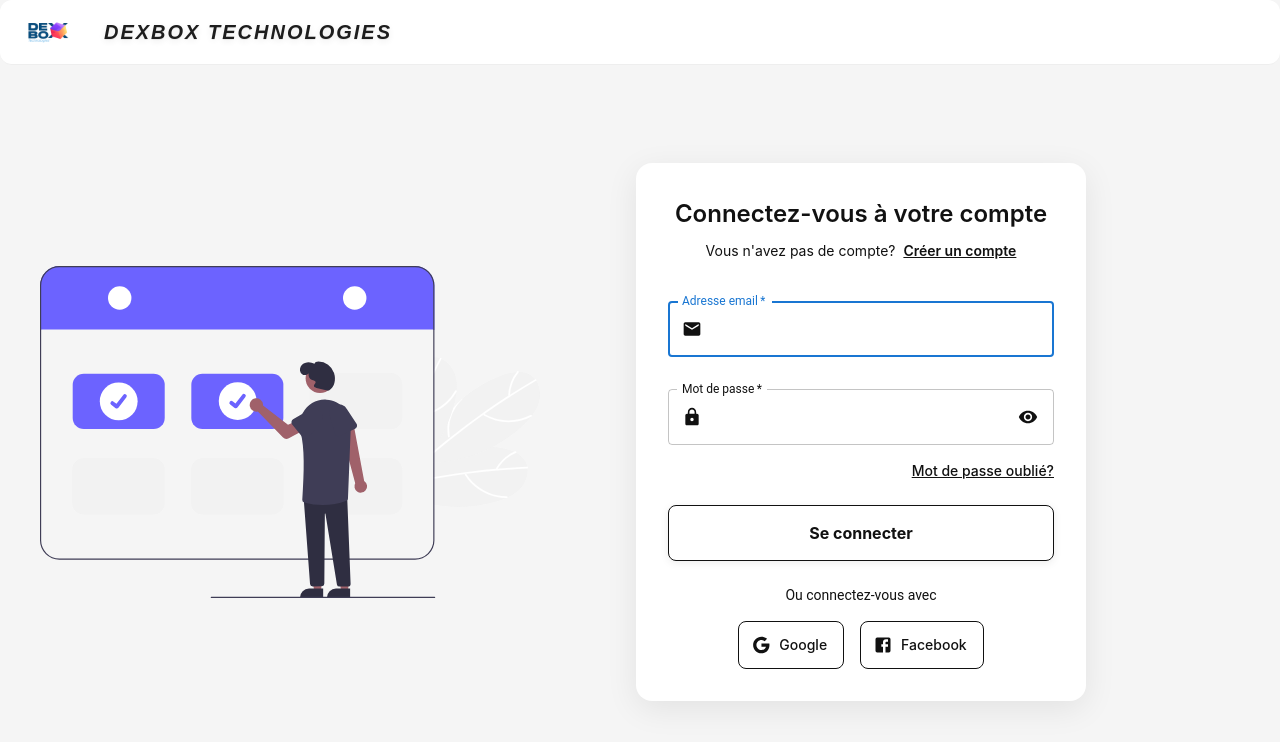
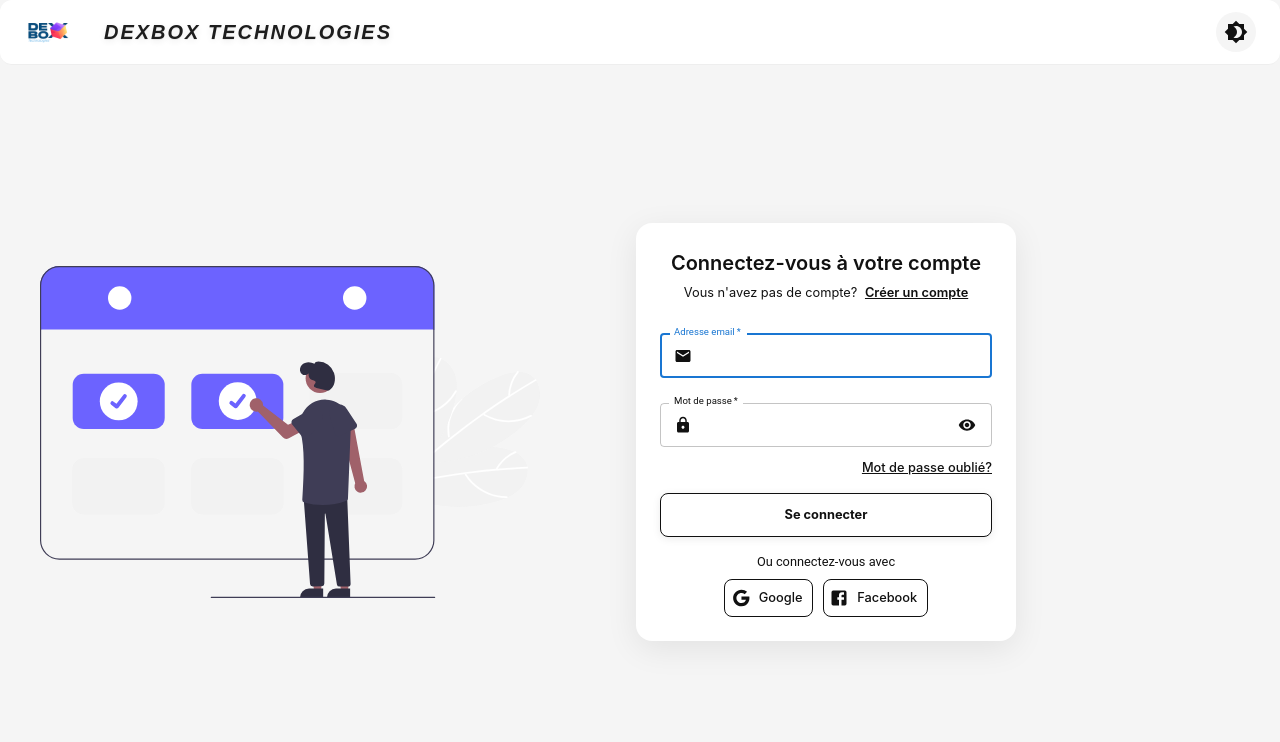
Before and after one commit to Hamic6/Dexbox, a React (Vite) app: page /login in a window 1280 px wide. Shown: the top 742 px of the page. Built offline with nearby package versions, Linux system fonts and the light colour scheme; a web font is replaced by a local one.

Commit message:
login design

```diff
--- a/src/components/Navbar.jsx
+++ b/src/components/Navbar.jsx
@@ -1,9 +1,13 @@
-import { AppBar, Toolbar, Typography, Box, useMediaQuery, useTheme } from '@mui/material';
+import { AppBar, Toolbar, Typography, Box, IconButton, useMediaQuery, useTheme } from '@mui/material';
 import DexboxLogo from '../assets/Dexbox.png';
+import { Brightness4, Brightness7 } from '@mui/icons-material';
+import { useContext } from 'react';
+import { ColorModeContext } from '../ColorModeContext'; // adapte le chemin si besoin
 
 export default function Navbar() {
   const theme = useTheme();
   const isMobile = useMediaQuery(theme.breakpoints.down('sm'));
+  const colorMode = useContext(ColorModeContext);
 
   return (
     <AppBar
@@ -22,18 +26,18 @@ export default function Navbar() {
     >
       <Toolbar
         sx={{
-          minHeight: isMobile ? 44 : 64, // hauteur réduite sur mobile
+          minHeight: isMobile ? 44 : 64,
           display: 'flex',
           alignItems: 'center',
-          justifyContent: isMobile ? 'center' : 'flex-start', // centré sur mobile
-          px: isMobile ? 1 : 6, // padding horizontal réduit sur mobile
+          justifyContent: isMobile ? 'center' : 'flex-start',
+          px: isMobile ? 1 : 6,
         }}
       >
         <Box
           sx={{
             display: 'flex',
             alignItems: 'center',
-            width: isMobile ? 32 : 48, // logo plus petit sur mobile
+            width: isMobile ? 32 : 48,
             height: isMobile ? 32 : 48,
             mr: isMobile ? 0 : 2,
           }}
@@ -56,7 +60,7 @@ export default function Navbar() {
             textTransform: 'uppercase',
             textShadow: '0 2px 8px rgba(0,0,0,0.12), 0 1px 1px rgba(0,0,0,0.08)',
             opacity: 0.95,
-            fontSize: isMobile ? '1rem' : '1.25rem', // texte plus petit sur mobile
+            fontSize: isMobile ? '1rem' : '1.25rem',
             display: { xs: 'inline-block', md: 'inline-block' },
             ml: isMobile ? 1 : 2,
           }}
@@ -64,6 +68,16 @@ export default function Navbar() {
           Dexbox Technologies
         </Typography>
         <Box sx={{ flexGrow: 1 }} />
+        <IconButton
+          sx={{
+            ml: 1,
+            color: theme.palette.mode === 'dark' ? '#fff' : '#111',
+            bgcolor: theme.palette.mode === 'light' ? '#f5f5f5' : 'transparent',
+          }}
+          onClick={colorMode.toggleColorMode}
+        >
+          {theme.palette.mode === 'dark' ? <Brightness7 /> : <Brightness4 />}
+        </IconButton>
       </Toolbar>
     </AppBar>
   );
--- a/src/pages/Login.jsx
+++ b/src/pages/Login.jsx
@@ -118,8 +118,8 @@ export default function Login() {
                 elevation={isMobile ? 0 : 8}
                 sx={{
                   width: '100%',
-                  maxWidth: { xs: '100%', sm: 400, md: 450 },
-                  p: { xs: 3, sm: 4 },
+                  maxWidth: { xs: '100%', sm: 340, md: 380 }, // largeur réduite
+                  p: { xs: 2, sm: 3 }, // padding réduit
                   borderRadius: { xs: 0, md: 4 },
                   display: 'flex',
                   flexDirection: 'column',
@@ -135,9 +135,9 @@ export default function Login() {
                   sx={{
                     fontWeight: 600,
                     fontFamily: 'Inter, Roboto, Arial, sans-serif',
-                    fontSize: { xs: '1.25rem', md: '1.5rem' },
+                    fontSize: { xs: '1.1rem', md: '1.25rem' }, // taille réduite
                     textAlign: 'center',
-                    mb: 1,
+                    mb: 0.7,
                     color: theme.palette.mode === 'dark' ? '#fff' : '#111',
                   }}
                 >
@@ -146,9 +146,9 @@ export default function Login() {
                 <Typography
                   variant="body2"
                   sx={{
-                    mb: 2,
+                    mb: 1.2,
                     fontFamily: 'Inter, Roboto, Arial, sans-serif',
-                    fontSize: { xs: '0.75rem', md: '0.875rem' },
+                    fontSize: { xs: '0.7rem', md: '0.8rem' }, // taille réduite
                     textAlign: 'center',
                     color: theme.palette.mode === 'dark' ? '#fff' : '#111',
                   }}
@@ -162,7 +162,7 @@ export default function Login() {
                       cursor: 'pointer',
                       textDecoration: 'underline',
                       ml: 0.5,
-                      fontSize: { xs: '0.75rem', md: '0.875rem' },
+                      fontSize: { xs: '0.7rem', md: '0.8rem' },
                       '&:hover': { opacity: 0.7 },
                     }}
                     onClick={() => alert('Redirection vers la page d\'inscription')}
@@ -175,7 +175,7 @@ export default function Login() {
                   onSubmit={handleSubmit}
                   sx={{
                     width: '100%',
-                    mt: 1,
+                    mt: 0.7,
                   }}
                 >
                   <TextField
@@ -193,21 +193,21 @@ export default function Login() {
                     InputProps={{
                       startAdornment: (
                         <InputAdornment position="start">
-                          <Email sx={{ color: theme.palette.mode === 'dark' ? '#fff' : '#111', fontSize: { xs: 18, md: 20 } }} />
+                          <Email sx={{ color: theme.palette.mode === 'dark' ? '#fff' : '#111', fontSize: { xs: 16, md: 18 } }} />
                         </InputAdornment>
                       ),
                     }}
                     sx={{
                       fontFamily: 'Inter, Roboto, Arial, sans-serif',
-                      mb: 2,
+                      mb: 1.2,
                       '& .MuiInputBase-root': {
-                        height: { xs: 48, md: 56 },
-                        fontSize: { xs: '0.875rem', md: '1rem' },
+                        height: { xs: 38, md: 44 }, // hauteur réduite
+                        fontSize: { xs: '0.7rem', md: '0.8rem' }, // taille réduite
                         bgcolor: theme.palette.background.paper,
                         color: theme.palette.mode === 'dark' ? '#fff' : '#111',
                       },
                       '& .MuiInputLabel-root': {
-                        fontSize: { xs: '0.875rem', md: '1rem' },
+                        fontSize: { xs: '0.7rem', md: '0.8rem' },
                         color: theme.palette.mode === 'dark' ? '#fff' : '#111',
                       },
                     }}
@@ -227,7 +227,7 @@ export default function Login() {
                     InputProps={{
                       startAdornment: (
                         <InputAdornment position="start">
-                          <Lock sx={{ color: theme.palette.mode === 'dark' ? '#fff' : '#111', fontSize: { xs: 18, md: 20 } }} />
+                          <Lock sx={{ color: theme.palette.mode === 'dark' ? '#fff' : '#111', fontSize: { xs: 16, md: 18 } }} />
                         </InputAdornment>
                       ),
                       endAdornment: (
@@ -239,22 +239,22 @@ export default function Login() {
                             size="small"
                             sx={{ color: theme.palette.mode === 'dark' ? '#fff' : '#111' }}
                           >
-                            {showPassword ? <VisibilityOff sx={{ fontSize: { xs: 18, md: 20 } }} /> : <Visibility sx={{ fontSize: { xs: 18, md: 20 } }} />}
+                            {showPassword ? <VisibilityOff sx={{ fontSize: { xs: 16, md: 18 } }} /> : <Visibility sx={{ fontSize: { xs: 16, md: 18 } }} />}
                           </IconButton>
                         </InputAdornment>
                       ),
                     }}
                     sx={{
                       fontFamily: 'Inter, Roboto, Arial, sans-serif',
-                      mb: 1,
+                      mb: 0.7,
                       '& .MuiInputBase-root': {
-                        height: { xs: 48, md: 56 },
-                        fontSize: { xs: '0.875rem', md: '1rem' },
+                        height: { xs: 38, md: 44 },
+                        fontSize: { xs: '0.7rem', md: '0.8rem' },
                         bgcolor: theme.palette.background.paper,
                         color: theme.palette.mode === 'dark' ? '#fff' : '#111',
                       },
                       '& .MuiInputLabel-root': {
-                        fontSize: { xs: '0.875rem', md: '1rem' },
+                        fontSize: { xs: '0.7rem', md: '0.8rem' },
                         color: theme.palette.mode === 'dark' ? '#fff' : '#111',
                       },
                     }}
@@ -262,13 +262,13 @@ export default function Login() {
                   <Typography
                     variant="body2"
                     sx={{
-                      mt: 1,
+                      mt: 0.7,
                       textAlign: 'right',
                       cursor: 'pointer',
                       fontWeight: 500,
                       fontFamily: 'Inter, Roboto, Arial, sans-serif',
                       textDecoration: 'underline',
-                      fontSize: { xs: '0.75rem', md: '0.875rem' },
+                      fontSize: { xs: '0.7rem', md: '0.8rem' },
                       color: theme.palette.mode === 'dark' ? '#fff' : '#111',
                       '&:hover': { opacity: 0.7 },
                     }}
@@ -281,10 +281,10 @@ export default function Login() {
                       variant="body2"
                       color="error"
                       sx={{
-                        mt: 2,
+                        mt: 1.2,
                         textAlign: 'center',
                         fontWeight: 500,
-                        fontSize: { xs: '0.75rem', md: '0.875rem' },
+                        fontSize: { xs: '0.7rem', md: '0.8rem' },
                       }}
                     >
                       {error}
@@ -295,15 +295,15 @@ export default function Login() {
                     fullWidth
                     variant="contained"
                     sx={{
-                      mt: 3,
-                      py: 1.5,
+                      mt: 2,
+                      py: 1,
                       borderRadius: 2,
                       fontWeight: 'bold',
                       fontFamily: 'Inter, Roboto, Arial, sans-serif',
-                      fontSize: { xs: '0.875rem', md: '1rem' },
+                      fontSize: { xs: '0.7rem', md: '0.8rem' },
                       boxShadow: '0 2px 8px rgba(0,0,0,0.08)',
                       textTransform: 'none',
-                      height: { xs: 48, md: 56 },
+                      height: { xs: 38, md: 44 },
                       bgcolor: theme.palette.mode === 'dark' ? '#111' : '#fff',
                       color: theme.palette.mode === 'dark' ? '#fff' : '#111',
                       border: '1px solid',
@@ -316,13 +316,13 @@ export default function Login() {
                     Se connecter
                   </Button>
                 </Box>
-                <Box sx={{ width: '100%', mt: 3 }}>
+                <Box sx={{ width: '100%', mt: 2 }}>
                   <Typography
                     variant="body2"
                     sx={{
                       textAlign: 'center',
-                      mb: 2,
-                      fontSize: { xs: '0.75rem', md: '0.875rem' },
+                      mb: 1,
+                      fontSize: { xs: '0.7rem', md: '0.8rem' },
                       color: theme.palette.mode === 'dark' ? '#fff' : '#111',
                     }}
                   >
@@ -332,13 +332,13 @@ export default function Login() {
                     sx={{
                       display: 'flex',
                       justifyContent: 'center',
-                      gap: 2,
+                      gap: 1.2,
                       flexDirection: { xs: 'column', sm: 'row' },
                     }}
                   >
                     <Button
                       variant="outlined"
-                      startIcon={<Google sx={{ fontSize: { xs: 18, md: 20 }, color: theme.palette.mode === 'dark' ? '#fff' : '#111' }} />}
+                      startIcon={<Google sx={{ fontSize: { xs: 16, md: 18 }, color: theme.palette.mode === 'dark' ? '#fff' : '#111' }} />}
                       sx={{
                         textTransform: 'none',
                         borderRadius: 2,
@@ -346,9 +346,9 @@ export default function Login() {
                         fontFamily: 'Inter, Roboto, Arial, sans-serif',
                         color: theme.palette.mode === 'dark' ? '#fff' : '#111',
                         borderColor: theme.palette.mode === 'dark' ? '#fff' : '#111',
-                        height: { xs: 40, md: 48 },
-                        px: 2,
-                        fontSize: { xs: '0.75rem', md: '0.875rem' },
+                        height: { xs: 32, md: 38 },
+                        px: 1.2,
+                        fontSize: { xs: '0.7rem', md: '0.8rem' },
                         bgcolor: theme.palette.background.paper,
                         '&:hover': {
                           bgcolor: theme.palette.mode === 'dark' ? '#222' : '#f5f5f5',
@@ -360,7 +360,7 @@ export default function Login() {
                     </Button>
                     <Button
                       variant="outlined"
-                      startIcon={<Facebook sx={{ fontSize: { xs: 18, md: 20 }, color: theme.palette.mode === 'dark' ? '#fff' : '#111' }} />}
+                      startIcon={<Facebook sx={{ fontSize: { xs: 16, md: 18 }, color: theme.palette.mode === 'dark' ? '#fff' : '#111' }} />}
                       sx={{
                         textTransform: 'none',
                         borderRadius: 2,
@@ -368,9 +368,9 @@ export default function Login() {
                         fontFamily: 'Inter, Roboto, Arial, sans-serif',
                         color: theme.palette.mode === 'dark' ? '#fff' : '#111',
                         borderColor: theme.palette.mode === 'dark' ? '#fff' : '#111',
-                        height: { xs: 40, md: 48 },
-                        px: 2,
-                        fontSize: { xs: '0.75rem', md: '0.875rem' },
+                        height: { xs: 32, md: 38 },
+                        px: 1.2,
+                        fontSize: { xs: '0.7rem', md: '0.8rem' },
                         bgcolor: theme.palette.background.paper,
                         '&:hover': {
                           bgcolor: theme.palette.mode === 'dark' ? '#222' : '#f5f5f5',
```
